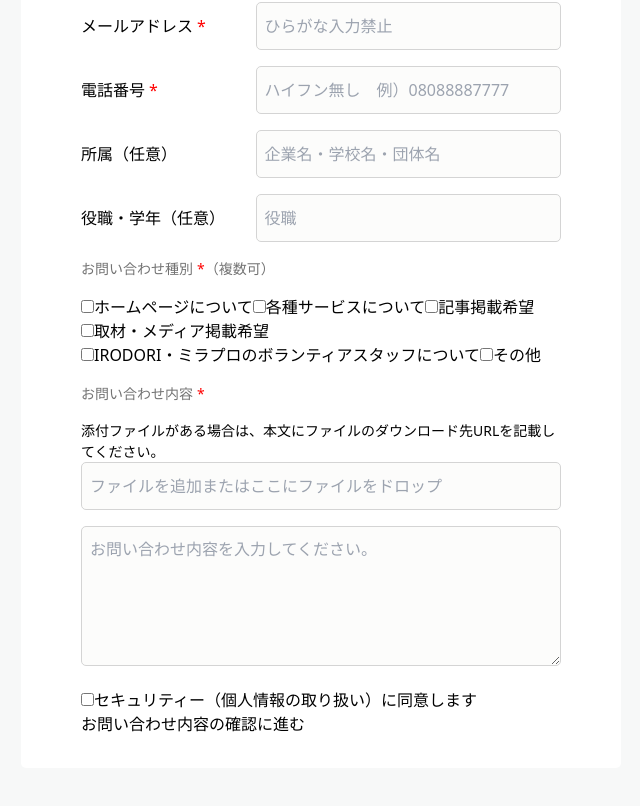
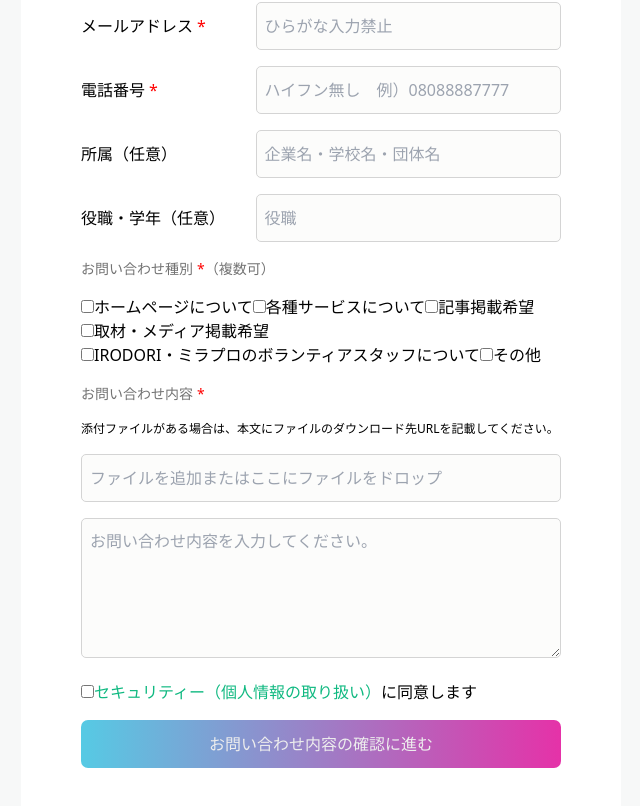
Before and after one commit to futureship/Futureship_HP, a Next.js app: page /contact in a window 1280 px wide. Shown: the part 298-1104 px from the top of the page, without its empty margins (319-959 px from the left). Built offline with nearby package versions, Linux system fonts and the light colour scheme.

Commit message:
全体デザイン調整完了

```diff
--- a/src/app/contact/component/contact-form/contact-form.component.tsx
+++ b/src/app/contact/component/contact-form/contact-form.component.tsx
@@ -95,12 +95,14 @@ export const ContactForm: React.FC = () => {
           placeholder={t('contact.form.placeholder.contents.textarea')}
         />
       </div>
-      <div>
+      <div className={styles.security}>
         <input type="checkbox" />
-        <a>{t('contact.form.confirmSecurity.link')}</a>
+        <a className={styles.securityLink}>
+          {t('contact.form.confirmSecurity.link')}
+        </a>
         <span>{t('contact.form.confirmSecurity.message')}</span>
       </div>
-      <button>{t('contact.form.confirm')}</button>
+      <button className={styles.confirm}>{t('contact.form.confirm')}</button>
     </div>
   );
 };
--- a/src/app/contact/component/contact-form/contact-form.module.scss
+++ b/src/app/contact/component/contact-form/contact-form.module.scss
@@ -58,7 +58,8 @@
   padding-bottom: 16px;
 
   .description {
-    font-size: 14px;
+    font-size: 12px;
+    padding-bottom: 16px;
   }
 
   .fileInput {
@@ -85,3 +86,20 @@
     border-radius: 5px;
   }
 }
+
+.security {
+  padding-bottom: 16px;
+
+  .securityLink {
+    color: $green1;
+  }
+}
+
+.confirm {
+  @include gradient2;
+
+  width: 100%;
+  height: 48px;
+  margin-bottom: 16px;
+  border-radius: 7px;
+}
--- a/src/app/styles/_color.const.scss
+++ b/src/app/styles/_color.const.scss
@@ -6,3 +6,6 @@ $white2: #f7f8f8;
 $gray2: #d4d4d4;
 $white3: #fcfcfb;
 $gray3: #737373;
+
+$green1: #10b981;
+$black1: #323232;
```
